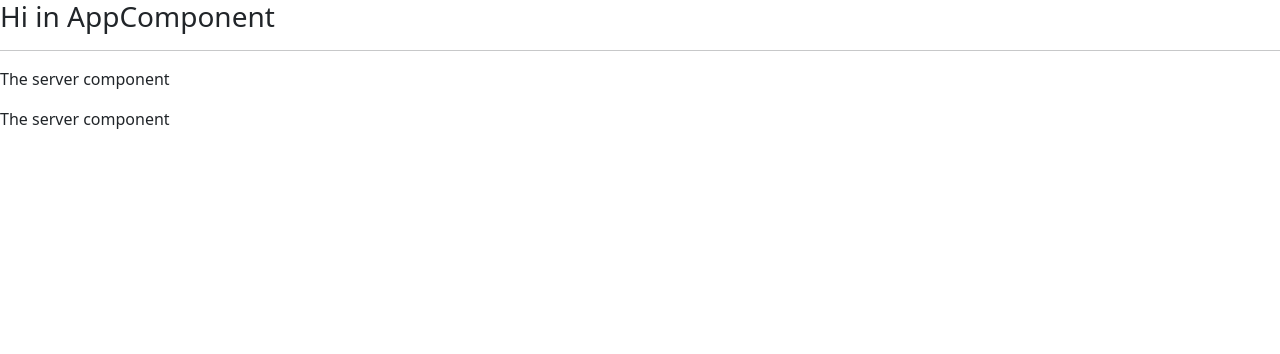
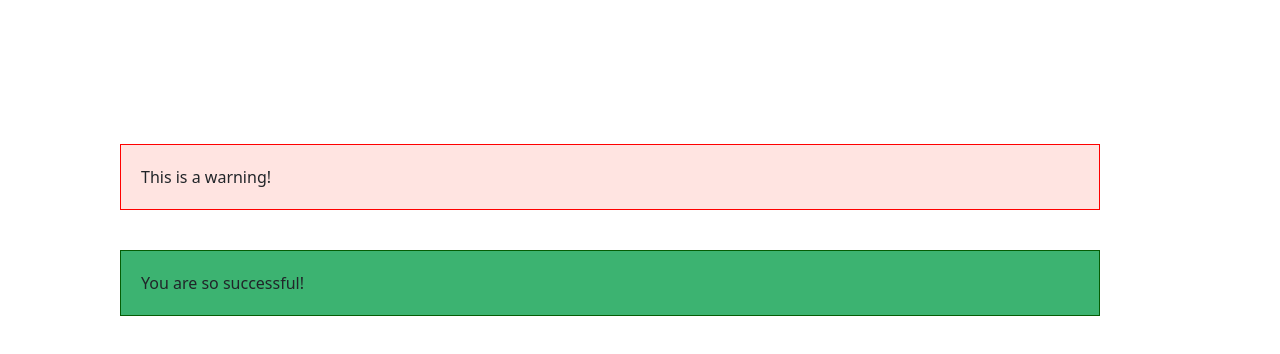
Before and after one commit to agencik007/angular-course, an Angular app: page / in a window 1280 px wide. Shown: the top 354 px of the page. Built offline with nearby package versions, Linux system fonts and the light colour scheme.

Commit message:
first exercise

```diff
--- a/src/app/app.component.css
+++ b/src/app/app.component.css
@@ -0,0 +1,8 @@
+* {
+    padding: 20px;
+    margin: 20px;
+}
+
+h3 {
+    color: maroon;
+}
--- a/src/app/app.component.html
+++ b/src/app/app.component.html
@@ -1,3 +1,8 @@
-<h3>Hi in AppComponent</h3>
-<hr>
-<app-servers></app-servers>
+<div class="container">
+    <div class="row">
+        <div class="col-xs-12">
+            <app-warning-alert></app-warning-alert>
+            <app-success-alert></app-success-alert>
+        </div>
+    </div>
+</div>
--- a/src/app/app.module.ts
+++ b/src/app/app.module.ts
@@ -3,11 +3,11 @@
 import { FormsModule } from '@angular/forms';
 
 import { AppComponent } from './app.component';
-import { ServerComponent } from './server/server.component';
-import { ServersComponent } from './servers/servers.component';
+import { WarningAlertComponent } from './warning-alert/warning-alert.component';
+import { SuccessAlertComponent } from './seccess-alert/success-alert.component';
 
 @NgModule({
-  declarations: [AppComponent, ServerComponent, ServersComponent],
+  declarations: [AppComponent, SuccessAlertComponent, WarningAlertComponent],
   imports: [BrowserModule, FormsModule],
   providers: [],
   bootstrap: [AppComponent],
--- /dev/null
+++ b/src/app/seccess-alert/success-alert.component.css
@@ -0,0 +1,5 @@
+p {
+    padding: 20px;
+    background-color: mediumseagreen;
+    border: 1px solid rgb(5, 93, 5);
+}
--- /dev/null
+++ b/src/app/seccess-alert/success-alert.component.html
@@ -0,0 +1 @@
+<p>You are so successful!</p>
--- a/src/app/server/server.component.html
+++ /dev/null
@@ -1 +0,0 @@
-<p>The server component</p>
--- a/src/app/servers/servers.component.html
+++ /dev/null
@@ -1,2 +0,0 @@
-<app-server></app-server>
-<app-server></app-server>
--- a/src/app/servers/servers.component.ts
+++ /dev/null
@@ -1,15 +0,0 @@
-import { Component, OnInit } from '@angular/core';
-
-@Component({
-  selector: 'app-servers',
-  template: `
-    <app-server></app-server>
-
-    <app-server></app-server>
-  `,
-  styleUrls: ['./servers.component.css'],
-})
-export class ServersComponent implements OnInit {
-  constructor() {}
-  ngOnInit(): void {}
-}
--- /dev/null
+++ b/src/app/warning-alert/warning-alert.component.ts
@@ -0,0 +1,18 @@
+import { Component } from "@angular/core";
+
+@Component({
+    selector: 'app-warning-alert',
+    template: `
+        <p>This is a warning!</p>
+    `,
+    styles: [`
+        p {
+            padding: 20px;
+            background-color: mistyrose;
+            border: 1px solid red;
+        }
+    `],
+})
+export class WarningAlertComponent {
+
+}
```
Also changed, not shown: src/app/seccess-alert/success-alert.component.ts (added, +10 -0 lines), src/app/server/server.component.ts (deleted, +0 -7 lines), src/app/servers/servers.component.css (deleted), 1 other file (tests, documents, lock files or other folders).
